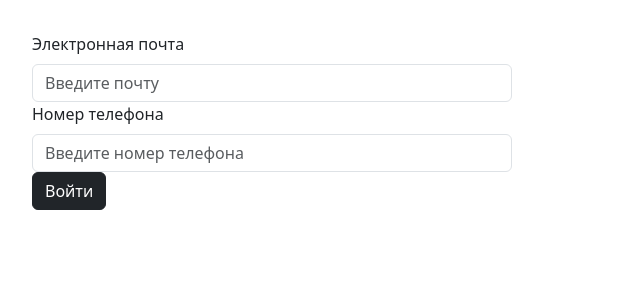
After one commit to fishka-sh/concatenatio, a Django app: page /enter in a window 1280 px wide. The commit adds this page. Shown: the top 300 px of the page, without its empty margins (0-640 px from the left). Run offline with Django 5.2, Linux system fonts and the light colour scheme.

Commit message:
жесть

```diff
--- /dev/null
+++ b/concatenatio/concatenatio_app/static/css/enter.css
@@ -0,0 +1,7 @@
+.enter {
+    margin-left: 2rem;
+    margin-right: 2rem;
+    margin-top: 2rem;
+    width: 30rem;
+
+}
--- /dev/null
+++ b/concatenatio/concatenatio_app/templates/enter.html
@@ -0,0 +1,29 @@
+{% load static %}
+<!DOCTYPE html>
+<html>
+    <head>
+        <meta charset="UTF-8">
+        <meta name="viewport" content="width=device-width, initial-scale=1.0">
+        <title>Document</title>
+
+        <link href="https://cdn.jsdelivr.net/npm/bootstrap@5.3.8/dist/css/bootstrap.min.css" rel="stylesheet" integrity="sha384-sRIl4kxILFvY47J16cr9ZwB07vP4J8+LH7qKQnuqkuIAvNWLzeN8tE5YBujZqJLB" crossorigin="anonymous">
+
+        <link rel="stylesheet" href={% static 'css/enter.css' %}>
+    </head>
+    <body>
+
+        {% csrf_token %}
+        <main class='enter'>
+            <label for='email' class='form-label'>Электронная почта</label>
+            <input type='email' class='form-control' id='email' placeholder='Введите почту'>
+            <label for='num' class='form-label'>Номер телефона</label>
+            <input type='num' class='form-control' id='num' placeholder='Введите номер телефона'>
+            <input type='button' class='btn btn-dark' id='enter-button' value='Войти'>
+        </main>
+
+
+
+
+            <script src="https://cdn.jsdelivr.net/npm/bootstrap@5.3.8/dist/js/bootstrap.bundle.min.js" integrity="sha384-FKyoEForCGlyvwx9Hj09JcYn3nv7wiPVlz7YYwJrWVcXK/BmnVDxM+D2scQbITxI" crossorigin="anonymous"></script>
+    </body>
+</html>
--- a/concatenatio/concatenatio_app/urls.py
+++ b/concatenatio/concatenatio_app/urls.py
@@ -4,4 +4,5 @@ from . import views
 
 urlpatterns = [
     path('', views.index, name='index'),
+    path('enter', views.enter, name='enter')
 ]
--- a/concatenatio/concatenatio_app/views.py
+++ b/concatenatio/concatenatio_app/views.py
@@ -4,3 +4,5 @@ def index(request):
     return render(request, 'index.html')
 
 # Create your views here.
+def enter(request):
+    return render(request, 'enter.html')
```
Also changed, not shown: concatenatio/concatenatio_app/static/css/header.css (+4 -4 lines), concatenatio/concatenatio_app/static/js/enter.js (added, +27 -0 lines), concatenatio/concatenatio_app/templates/index.html (+8 -1 lines), 1 other file.
